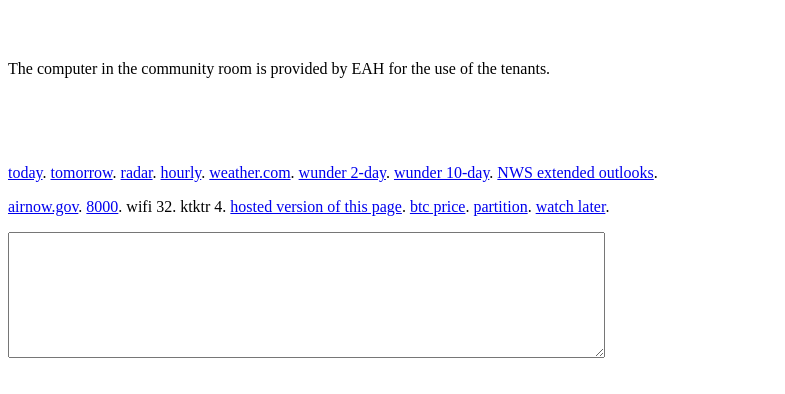
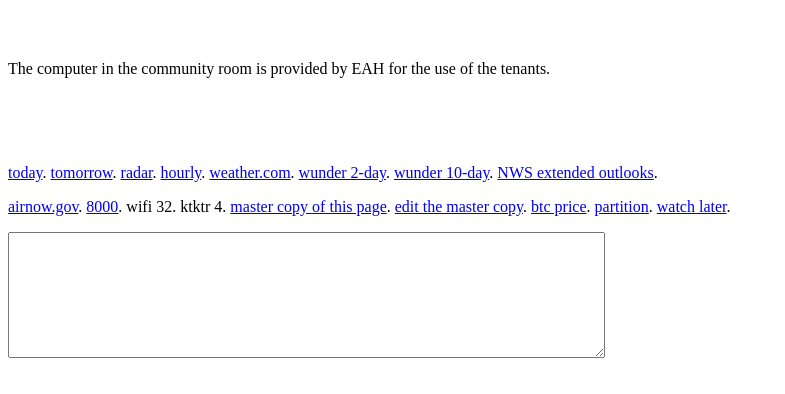
Before and after one commit to hruvulum/hruvulum.github.io, a plain HTML site: page newtab.htm in a window 1280 px wide. Shown: the whole page, without its empty margins (0-785 px from the left). Drawn offline with Linux system fonts and the light colour scheme.

Commit message:
Update newtab.htm

```diff
--- a/newtab.htm
+++ b/newtab.htm
@@ -24,7 +24,8 @@ The computer in the community room is provided by EAH for the use of the tenants
 <a href="https://www.airnow.gov/?city=San%20Rafael&state=CA&country=USA">airnow.gov</a>.
 <a href="http://localhost:8000/">8000</a>.
 wifi 32. ktktr 4.
-<a href="https://hruvulum.github.io/newtab.htm">hosted version of this page</a>.
+<a href="https://hruvulum.github.io/newtab.htm">master copy of this page</a>.
+<a href="https://github.com/hruvulum/hruvulum.github.io/edit/master/newtab.htm">edit the master copy</a>.
 <a href="https://www.coinbase.com/price/bitcoin">btc price</a>. <a href="./partition.htm">partition</a>.
 <a href="https://www.youtube.com/playlist?list=WL">watch later</a>.
 </p>
```
